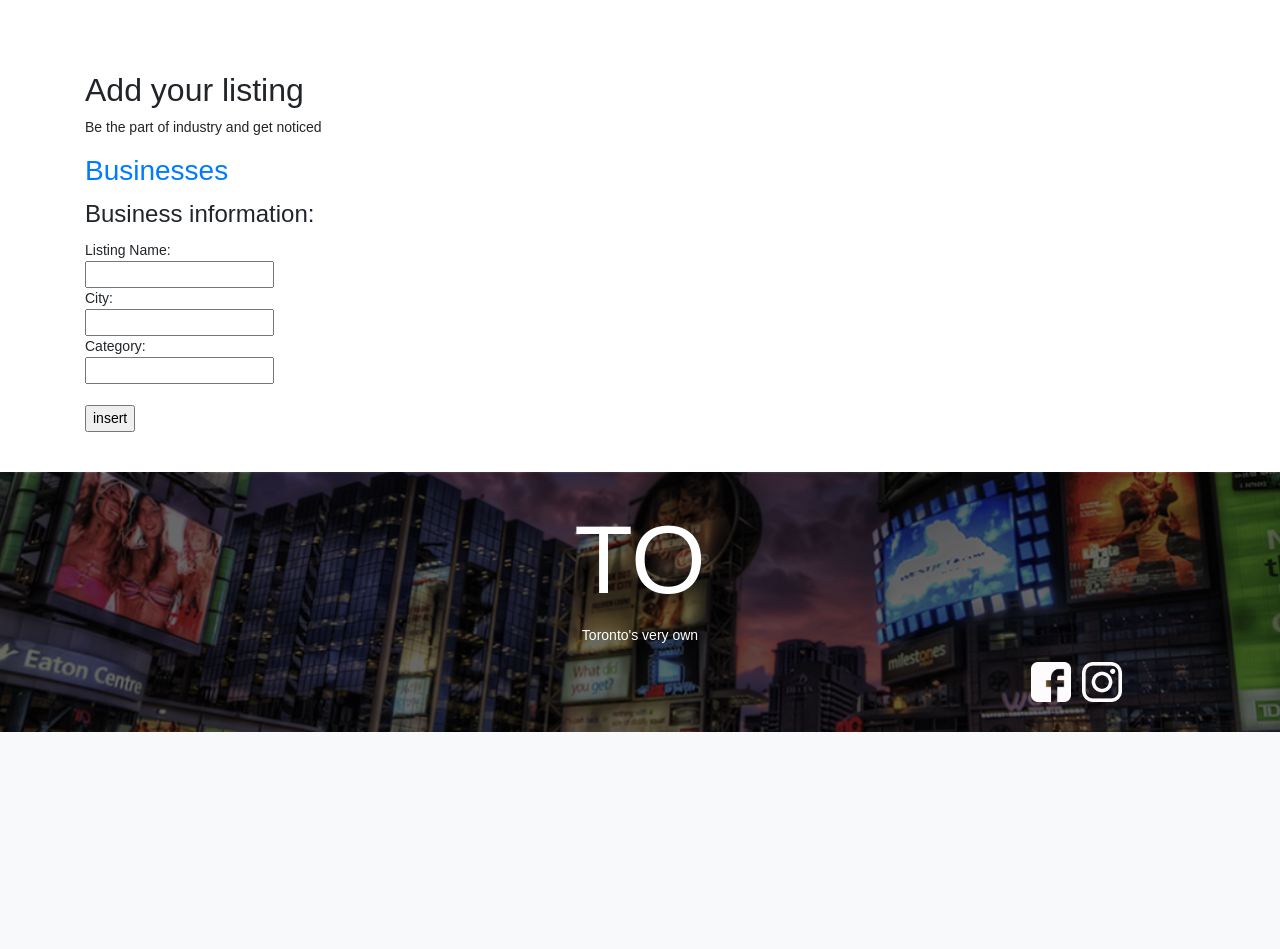
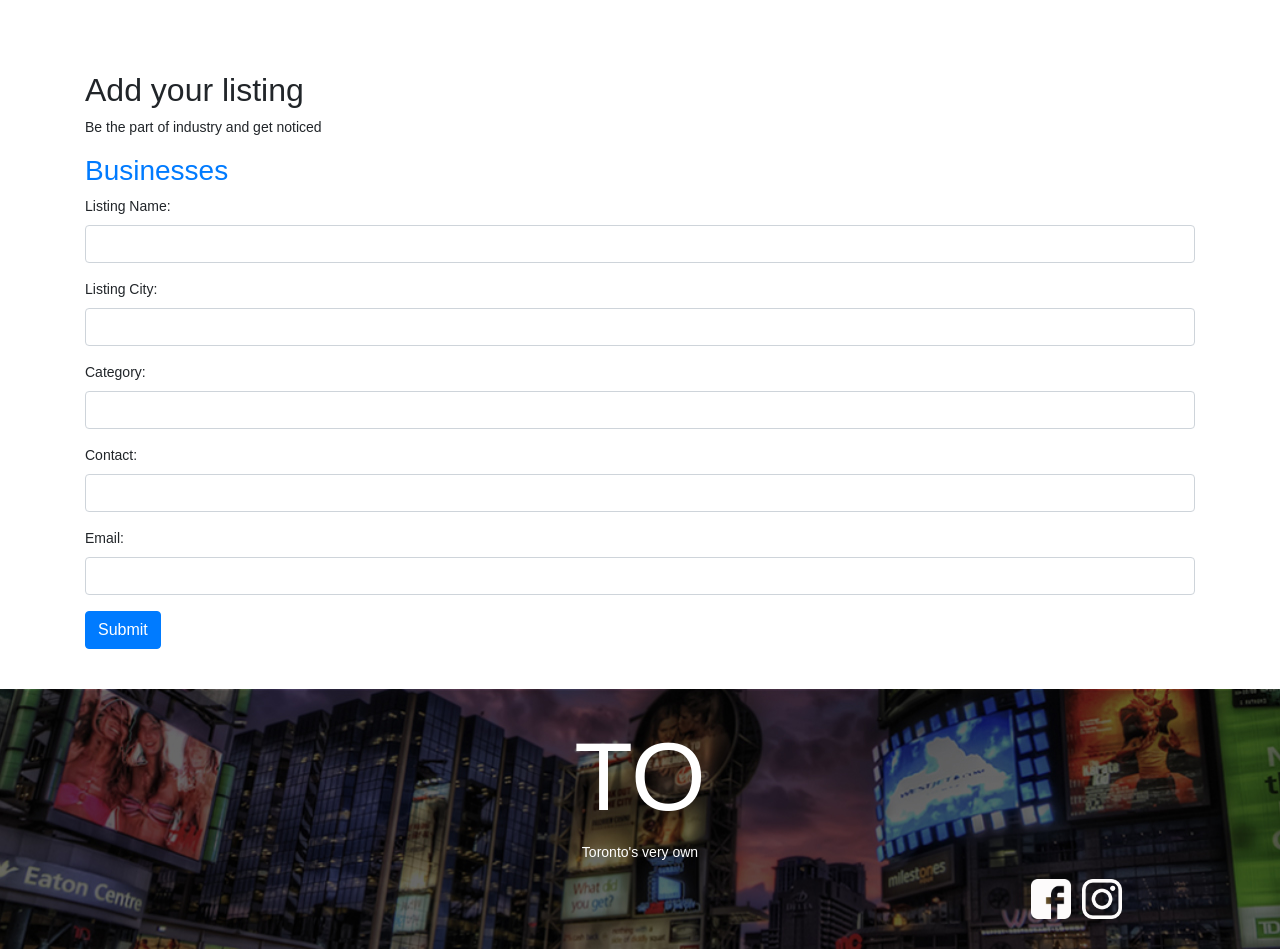
Before and after one commit to divinshah/PHPRestaurantListing, a PHP site: page /listingform.html in a window 1280 px wide. Shown: the part 245-1194 px from the top of the page. Before the commit the page ends 977 px from the top, so only its background shows below. Run offline with PHP 8.4, Linux system fonts and the light colour scheme.

Commit message:
update listing feature

```diff
--- a/listing-divya/delete.php
+++ b/listing-divya/delete.php
@@ -10,7 +10,7 @@
     }
 
     //query
-    $sql = "delete from business where id='$_GET[id]'";
+    $sql = "delete from businesses where id='$_GET[id]'";
 
     //execute the query
     if(mysqli_query($con,$sql))
--- a/listing-divya/insertlisting.php
+++ b/listing-divya/insertlisting.php
@@ -12,8 +12,10 @@
     $Title = $_POST['listingname'];
     $City = $_POST['listingcity'];
     $Category = $_POST['listingcategory'];
+    $Contact = $_POST['listingcontact'];
+    $Email = $_POST['listingemail'];
 
-    $sql = "insert into business (LISTING_NAME,LISTING_CATEGORY,LISTING_CITY) values ('$Title', '$City', '$Category')";
+    $sql = "insert into businesses (listing_name, listing_category, listing_city, listing_contact, listing_email) values ('$Title', '$City', '$Category', '$Contact', '$Email')";
 
     if(!mysqli_query($con, $sql)){
         echo "Not inserted";
--- a/listing-divya/listingform.html
+++ b/listing-divya/listingform.html
@@ -79,21 +79,48 @@
 <p>Be the part of industry and get noticed</p>
 <h3><a href="listingdisplay.php">Businesses</a></h3>
 
-<form action="insertlisting.php" method="POST" align="left">
-  <fieldset>
-    <legend>Business information:</legend>
-    Listing Name:<br>
-    <input type="text" name="listingname">
-    <br>
-    City:<br>
-    <input type="text" name="listingcity">
-    <br>
-    Category:<br>
-    <input type="text" name="listingcategory">
-    <br>
-    <br>
-    <input type="submit" value="insert">
-  </fieldset>
+<form action="insertlisting.php" method="POST" align="left" class="needs-validation">
+  <div class="form-group">
+
+    <label for="listingname">Listing Name:</label>
+    <input type="text" class="form-control" name="listingname" required>
+    <div class="valid-feedback">Valid.</div>
+    <div class="invalid-feedback">Please fill out this field.</div>
+  </div>
+
+  <div class="form-group">
+
+    <label for="listingcity">Listing City:</label>
+    <input type="text" class="form-control" name="listingcity" required>
+    <div class="valid-feedback">Valid.</div>
+    <div class="invalid-feedback">Please fill out this field.</div>
+  </div>
+
+  <div class="form-group">
+
+    <label for="listingcategory">Category:</label>
+    <input type="text" class="form-control" name="listingcategory" required>
+    <div class="valid-feedback">Valid.</div>
+    <div class="invalid-feedback">Please fill out this field.</div>
+  </div>
+
+  <div class="form-group">
+
+    <label for="listingcontact">Contact:</label>
+    <input type="text" class="form-control" name="listingcontact" required>
+    <div class="valid-feedback">Valid.</div>
+    <div class="invalid-feedback">Please fill out this field.</div>
+  </div>
+
+  <div class="form-group">
+
+    <label for="listingemail">Email:</label>
+    <input type="email" class="form-control" name="listingemail" required>
+    <div class="valid-feedback">Valid.</div>
+    <div class="invalid-feedback">Please fill out this field.</div>
+  </div>
+
+    <button type="submit" class="btn btn-primary" value="insert">Submit </button>
 </form>
 
 </div>
--- a/listing-divya/updatelist.php
+++ b/listing-divya/updatelist.php
@@ -10,7 +10,7 @@
     }
 
     //update query
-    $sql = "update business set LISTING_NAME='$_POST[listingname]', LISTING_CITY='$_POST[listingcity]', LISTING_CATEGORY='$_POST[listingcategory]' where id='$_POST[id]'";
+    $sql = "update businesses set listing_name='$_POST[listingname]', listing_city='$_POST[listingcity]', listing_category='$_POST[listingcategory]', listing_contact='$_POST[listingcontact]', listing_email='$_POST[listingemail]' where id='$_POST[id]'";
 
     //execute the query
     if(mysqli_query($con,$sql))
```
Also changed, not shown: listing-divya/deletelisting.php (+6 -4 lines), listing-divya/insert.php (deleted, +0 -27 lines), listing-divya/listingdisplay.php (+10 -5 lines), listing-divya/updatelisting.php (+8 -4 lines).
